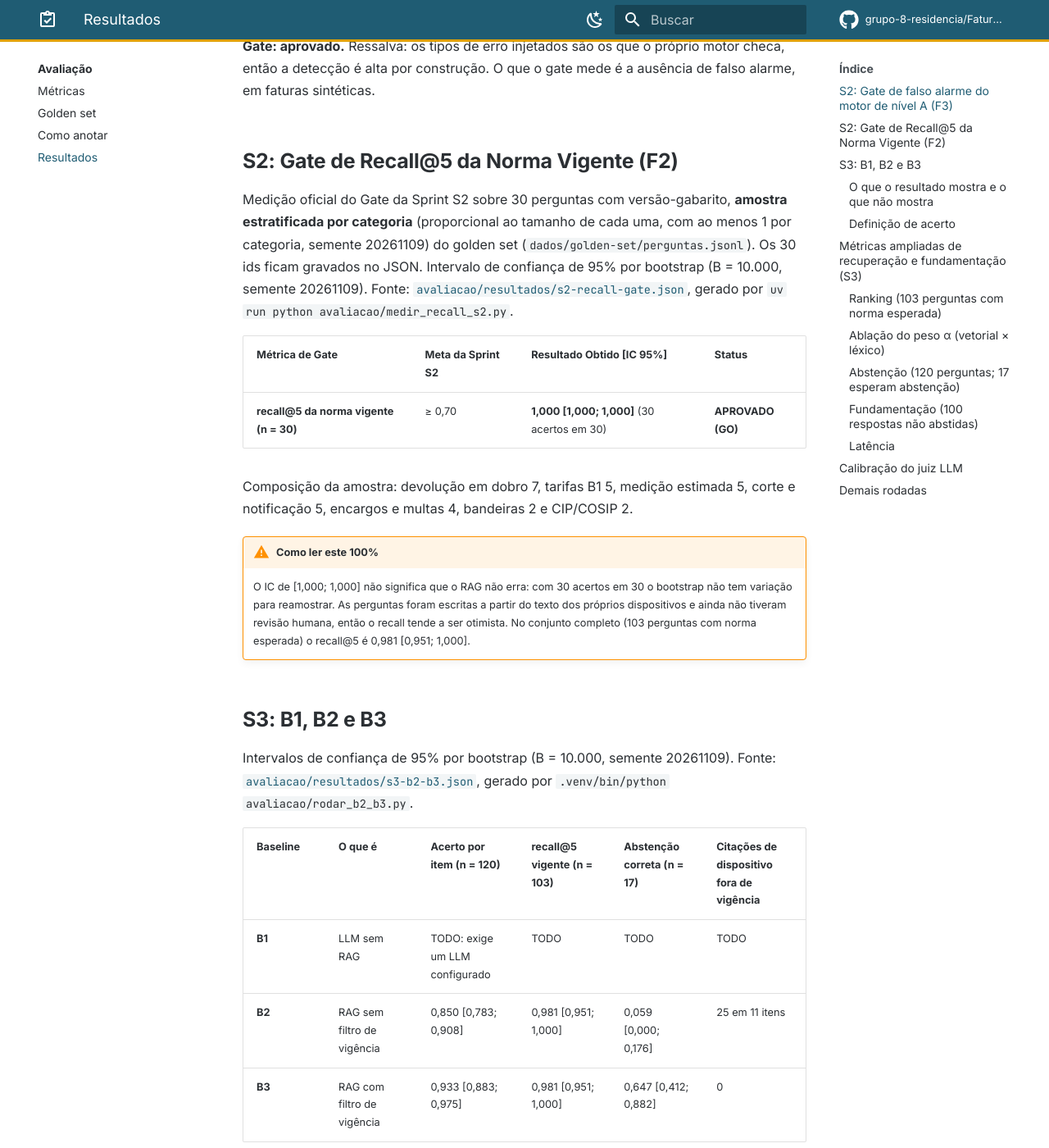
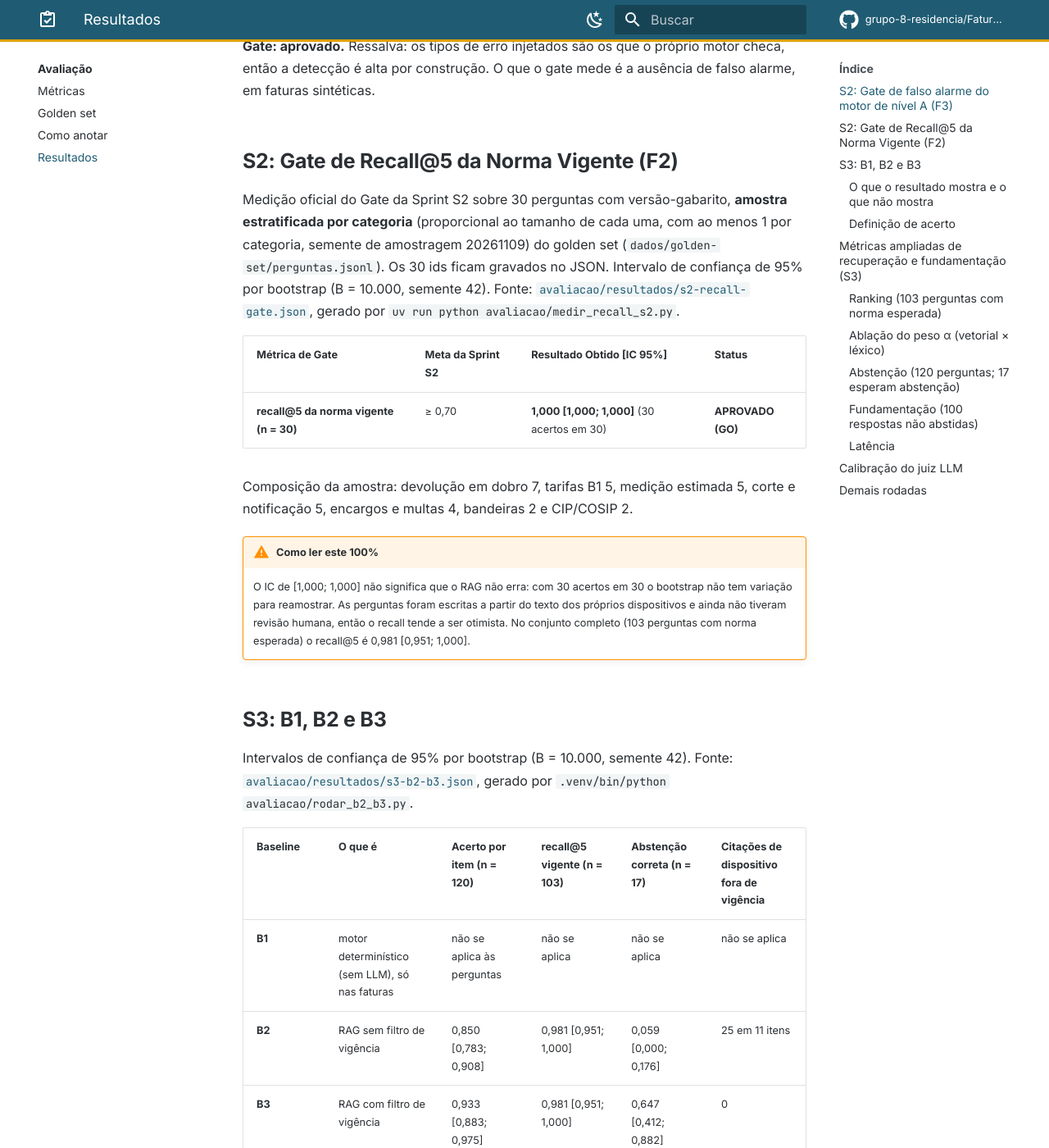
Before and after one commit to grupo-8-residencia/Fatura-Aberta, an MkDocs documentation site: the page built from docs/avaliacao/resultados.md, in a window 1280 px wide and 1400 px high, scrolled down 863 px. Shown: the whole window at 82% size. Built offline with MkDocs 1.6.1 and Material for MkDocs 9.7.7, drawn with Linux system fonts in a browser that asks for light colours; plug-ins that fetch from the network failed and are left out; comment, search, counter and statistics services are not loaded.

Commit message:
fix(avaliacao): usa a semente 42 do protocolo no bootstrap e separa a semente de amostragem
Co-Authored-By: Claude Sonnet 5.5 <noreply@anthropic.com>

```diff
--- a/docs/avaliacao/resultados.md
+++ b/docs/avaliacao/resultados.md
@@ -23,8 +23,8 @@ Medição do critério "nenhum falso alarme de nível A nas faturas corretas", e
 
 ## S2: Gate de Recall@5 da Norma Vigente (F2)
 
-Medição oficial do Gate da Sprint S2 sobre 30 perguntas com versão-gabarito, **amostra estratificada por categoria** (proporcional ao tamanho de cada uma, com ao menos 1 por categoria, semente 20261109) do golden set (`dados/golden-set/perguntas.jsonl`). Os 30 ids ficam gravados no JSON.
-Intervalo de confiança de 95% por bootstrap (B = 10.000, semente 20261109). Fonte:
+Medição oficial do Gate da Sprint S2 sobre 30 perguntas com versão-gabarito, **amostra estratificada por categoria** (proporcional ao tamanho de cada uma, com ao menos 1 por categoria, semente de amostragem 20261109) do golden set (`dados/golden-set/perguntas.jsonl`). Os 30 ids ficam gravados no JSON.
+Intervalo de confiança de 95% por bootstrap (B = 10.000, semente 42). Fonte:
 [`avaliacao/resultados/s2-recall-gate.json`](https://github.com/grupo-8-residencia/Fatura-Aberta/blob/dev/avaliacao/resultados/s2-recall-gate.json),
 gerado por `uv run python avaliacao/medir_recall_s2.py`.
 
@@ -39,13 +39,13 @@ Composição da amostra: devolução em dobro 7, tarifas B1 5, medição estimad
 
 ## S3: B1, B2 e B3
 
-Intervalos de confiança de 95% por bootstrap (B = 10.000, semente 20261109). Fonte:
+Intervalos de confiança de 95% por bootstrap (B = 10.000, semente 42). Fonte:
 [`avaliacao/resultados/s3-b2-b3.json`](https://github.com/grupo-8-residencia/Fatura-Aberta/blob/dev/avaliacao/resultados/s3-b2-b3.json),
 gerado por `.venv/bin/python avaliacao/rodar_b2_b3.py`.
 
 | Baseline | O que é | Acerto por item (n = 120) | recall@5 vigente (n = 103) | Abstenção correta (n = 17) | Citações de dispositivo fora de vigência |
 |---|---|---|---|---|---|
-| **B1** | LLM sem RAG | TODO: exige um LLM configurado | TODO | TODO | TODO |
+| **B1** | motor determinístico (sem LLM), só nas faturas | não se aplica às perguntas | não se aplica | não se aplica | não se aplica |
 | **B2** | RAG sem filtro de vigência | 0,850 [0,783; 0,908] | 0,981 [0,951; 1,000] | 0,059 [0,000; 0,176] | 25 em 11 itens |
 | **B3** | RAG com filtro de vigência | 0,933 [0,883; 0,975] | 0,981 [0,951; 1,000] | 0,647 [0,412; 0,882] | 0 |
 
```
Also changed, not shown: 5 other files.
